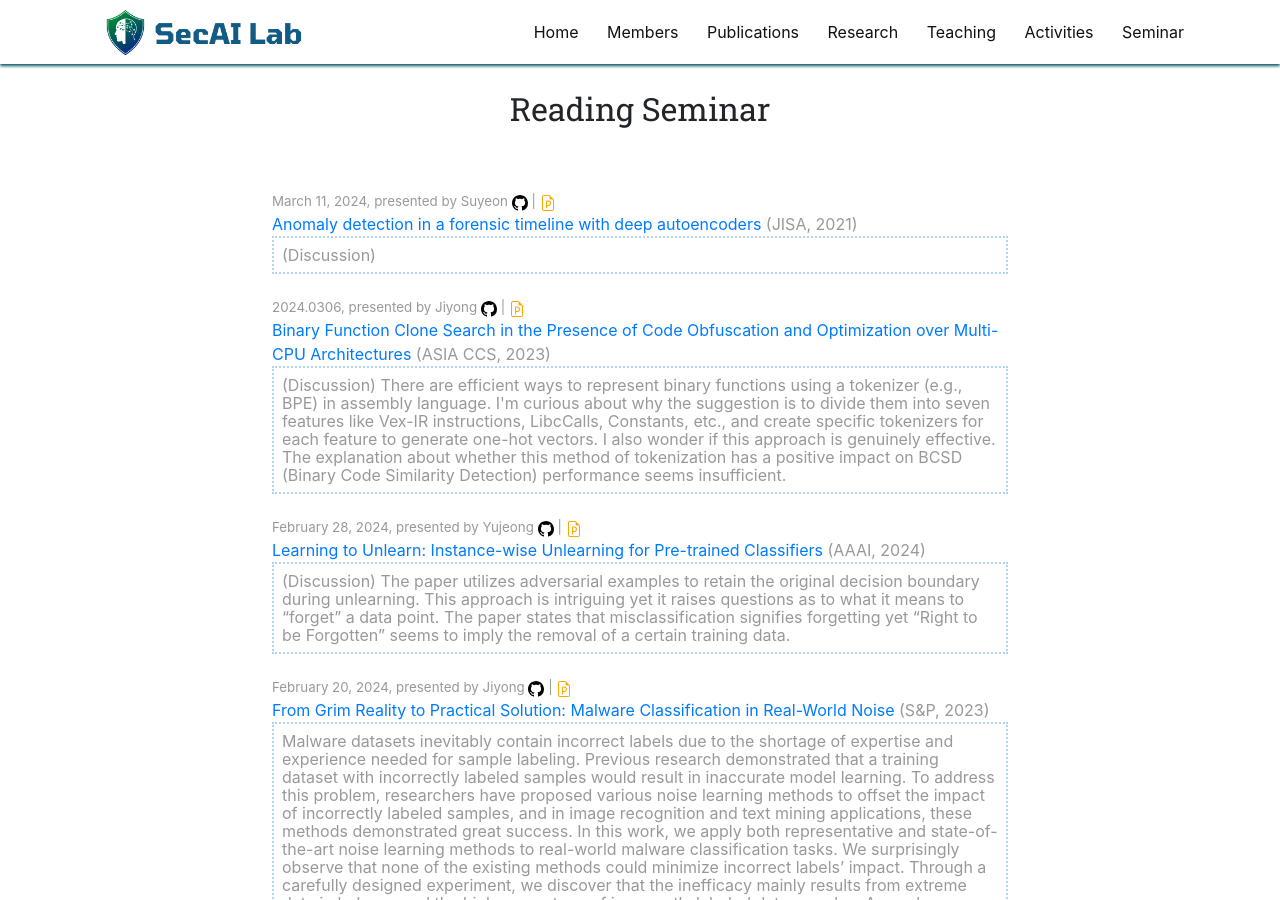
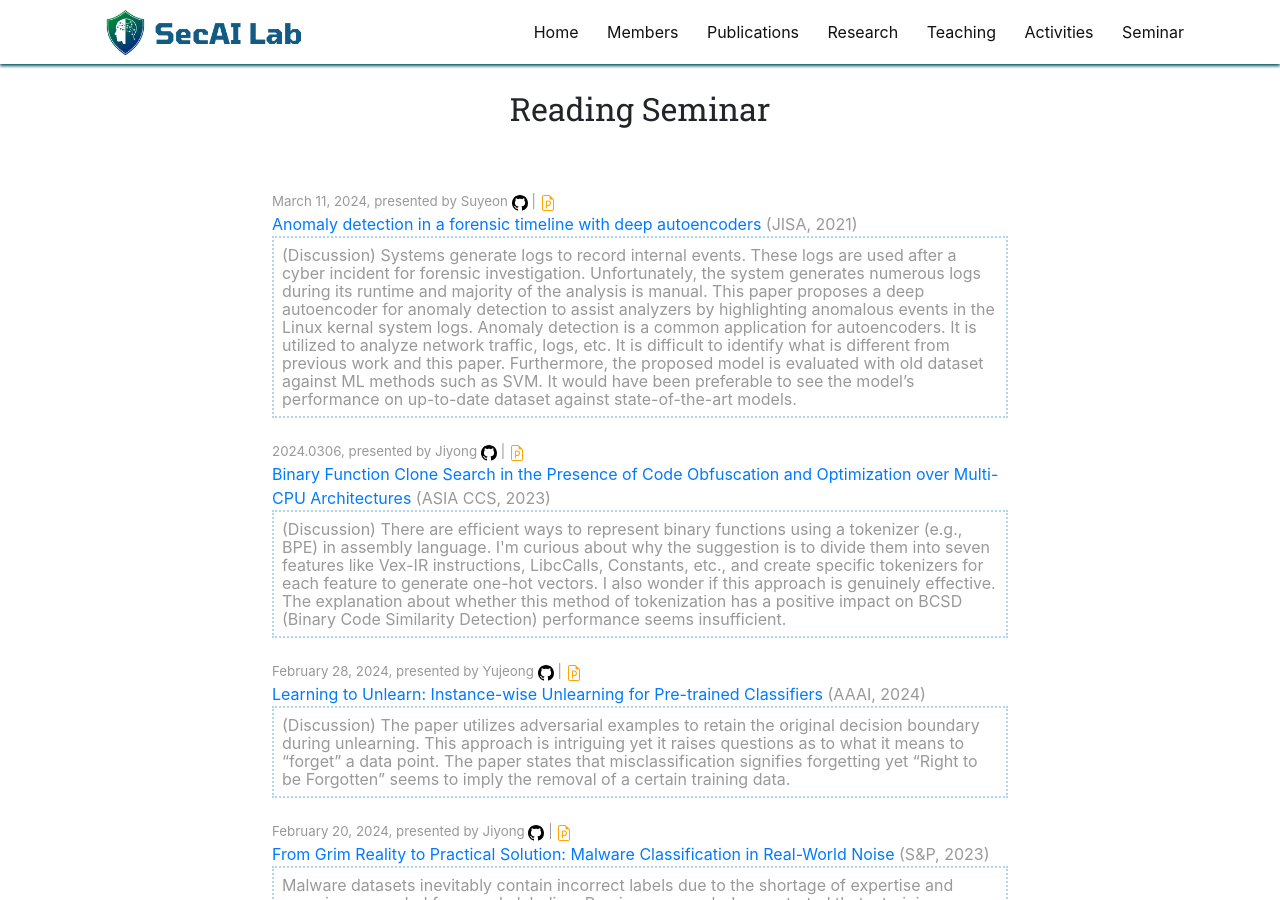
Before and after one commit to SecAI-Lab/secai-lab.github.io, a Jekyll site: the page built from pages/seminar.md, in a window 1280 px wide and 900 px high. Built offline with Jekyll 4.4.1, drawn with Linux system fonts in a browser that asks for light colours; nearby versions of some CDN libraries.

Commit message:
added comment

```diff
--- a/_data/readings.yml
+++ b/_data/readings.yml
@@ -6,7 +6,9 @@
   conference: JISA
   date: 2024.03.11
   pub_year: 2021
-  discussion: "(Discussion) "
+  discussion: "(Discussion) Systems generate logs to record internal events. These logs are used after a cyber incident for forensic investigation. Unfortunately, the system generates numerous logs during its runtime and majority of the analysis is manual. This paper proposes a deep autoencoder for anomaly detection to assist analyzers by highlighting anomalous events in the Linux kernal system logs.
+
+Anomaly detection is a common application for autoencoders. It is utilized to analyze network traffic, logs, etc. It is difficult to identify what is different from previous work and this paper. Furthermore, the proposed model is evaluated with old dataset against ML methods such as SVM. It would have been preferable to see the model’s performance on up-to-date dataset against state-of-the-art models."
 
 - title: "Binary Function Clone Search in the Presence of Code Obfuscation and Optimization over Multi-CPU Architectures"
   link: "https://dl.acm.org/doi/10.1145/3579856.3582818"
```
